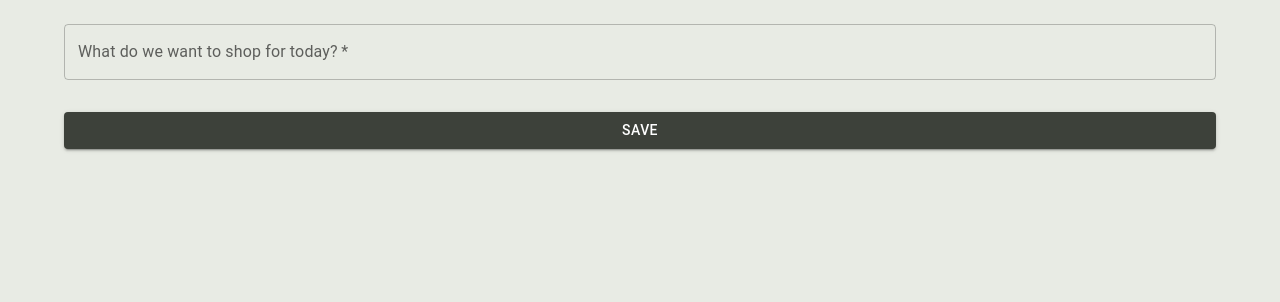
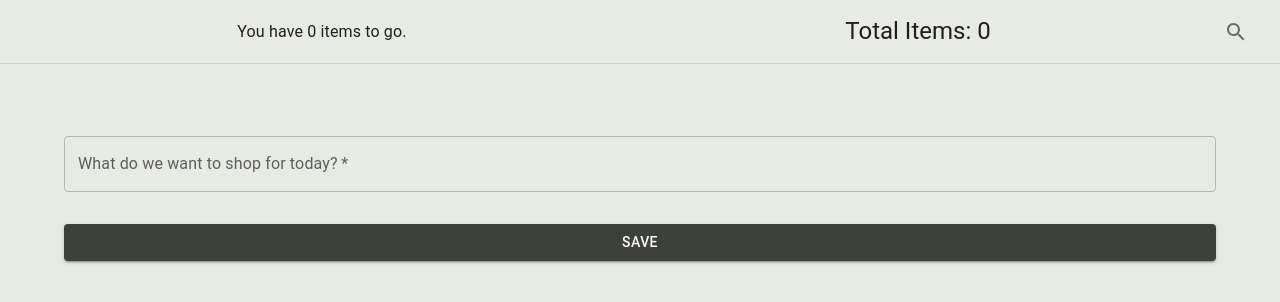
Before and after one commit to Bradley-Bird/shoppingList, a React app: page / in a window 1280 px wide. Shown: the top 302 px of the page. Built offline with nearby package versions, Linux system fonts and the light colour scheme.

Commit message:
basic counter added to header

```diff
--- a/src/App.jsx
+++ b/src/App.jsx
@@ -1,8 +1,10 @@
+import Header from './views/Header';
 import Main from './views/Main';
 
 export default function App() {
   return (
     <>
+      <Header />
       <Main />
     </>
   );
--- /dev/null
+++ b/src/views/Header.jsx
@@ -0,0 +1,48 @@
+import * as React from 'react';
+import PropTypes from 'prop-types';
+import Toolbar from '@mui/material/Toolbar';
+import Button from '@mui/material/Button';
+import IconButton from '@mui/material/IconButton';
+import SearchIcon from '@mui/icons-material/Search';
+import Typography from '@mui/material/Typography';
+import { useCart } from '../context/CartContext';
+
+function Header() {
+  const { cart } = useCart();
+  const remainingItems = cart.length - (cart.done === true);
+
+  return (
+    <React.Fragment>
+      <Toolbar sx={{ borderBottom: 1, borderColor: 'divider' }}>
+        <Typography
+          variant="body1"
+          color="inherit"
+          align="center"
+          sx={{ flex: 1 }}
+        >
+          You have {remainingItems} items to go.
+        </Typography>
+        <Typography
+          component="h2"
+          variant="h5"
+          color="inherit"
+          align="center"
+          noWrap
+          sx={{ flex: 1 }}
+        >
+          Total Items: {cart.length}
+        </Typography>
+        <IconButton>
+          <SearchIcon />
+        </IconButton>
+      </Toolbar>
+      <Toolbar
+        component="nav"
+        variant="dense"
+        sx={{ justifyContent: 'space-between', overflowX: 'auto' }}
+      ></Toolbar>
+    </React.Fragment>
+  );
+}
+
+export default Header;
```
